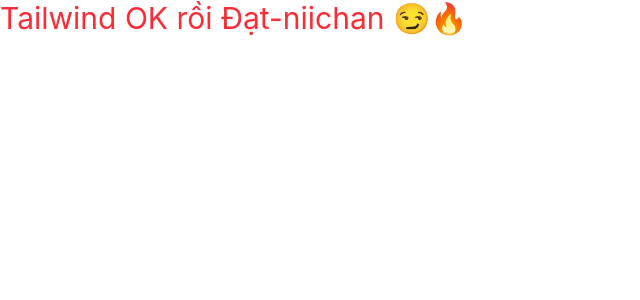
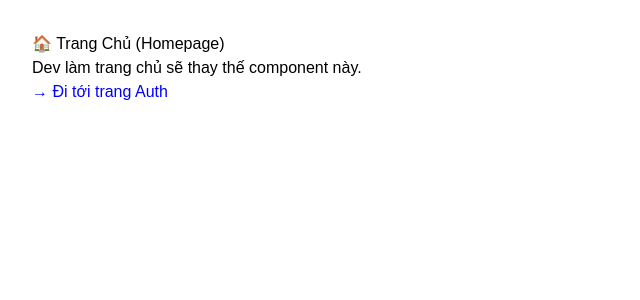
Before and after one commit to BiM1406/API_FE, a React (Vite) app: page / in a window 1280 px wide. Shown: the top 300 px of the page, without its empty margins (0-640 px from the left). Built offline with nearby package versions, Linux system fonts and the light colour scheme.

Commit message:
build: initial project setup with Router, Tailwind v4 and base dependencies

```diff
--- a/package.json
+++ b/package.json
@@ -11,8 +11,12 @@
   },
   "dependencies": {
     "@tailwindcss/vite": "^4.2.2",
+    "framer-motion": "^12.38.0",
+    "lucide-react": "^1.8.0",
     "react": "^19.2.4",
-    "react-dom": "^19.2.4"
+    "react-dom": "^19.2.4",
+    "react-hot-toast": "^2.6.0",
+    "react-router-dom": "^7.14.0"
   },
   "devDependencies": {
     "@eslint/js": "^9.39.4",
--- a/src/App.jsx
+++ b/src/App.jsx
@@ -1,9 +1,41 @@
-function App() {
+import React from 'react';
+import { BrowserRouter, Routes, Route, Navigate } from 'react-router-dom';
+import { Toaster } from 'react-hot-toast';
+import AuthPage from './pages/Auth/AuthPage';
+
+// Trang tạm thời - dev khác sẽ tự thay bằng trang thật của mình
+function HomePage() {
   return (
-    <div className="text-3xl text-red-500">
-      Tailwind OK rồi Đạt-niichan 😏🔥
+    <div style={{ padding: '2rem', fontFamily: 'sans-serif' }}>
+      <h1>🏠 Trang Chủ (Homepage)</h1>
+      <p>Dev làm trang chủ sẽ thay thế component này.</p>
+      <a href="/auth" style={{ color: 'blue' }}>→ Đi tới trang Auth</a>
     </div>
   );
 }
 
+function App() {
+  return (
+    <BrowserRouter>
+      <Toaster
+        position="top-center"
+        toastOptions={{
+          style: {
+            background: '#1e293b',
+            color: '#fff',
+            border: '1px solid #334155'
+          }
+        }}
+      />
+      <Routes>
+        <Route path="/" element={<HomePage />} />
+        <Route path="/auth" element={<AuthPage />} />
+        {/* Dev khác thêm route của mình vào đây */}
+        {/* <Route path="/dashboard" element={<Dashboard />} /> */}
+        <Route path="*" element={<Navigate to="/" replace />} />
+      </Routes>
+    </BrowserRouter>
+  );
+}
+
 export default App;
```
Also changed, not shown: 1 other file (tests, documents, lock files or other folders).
